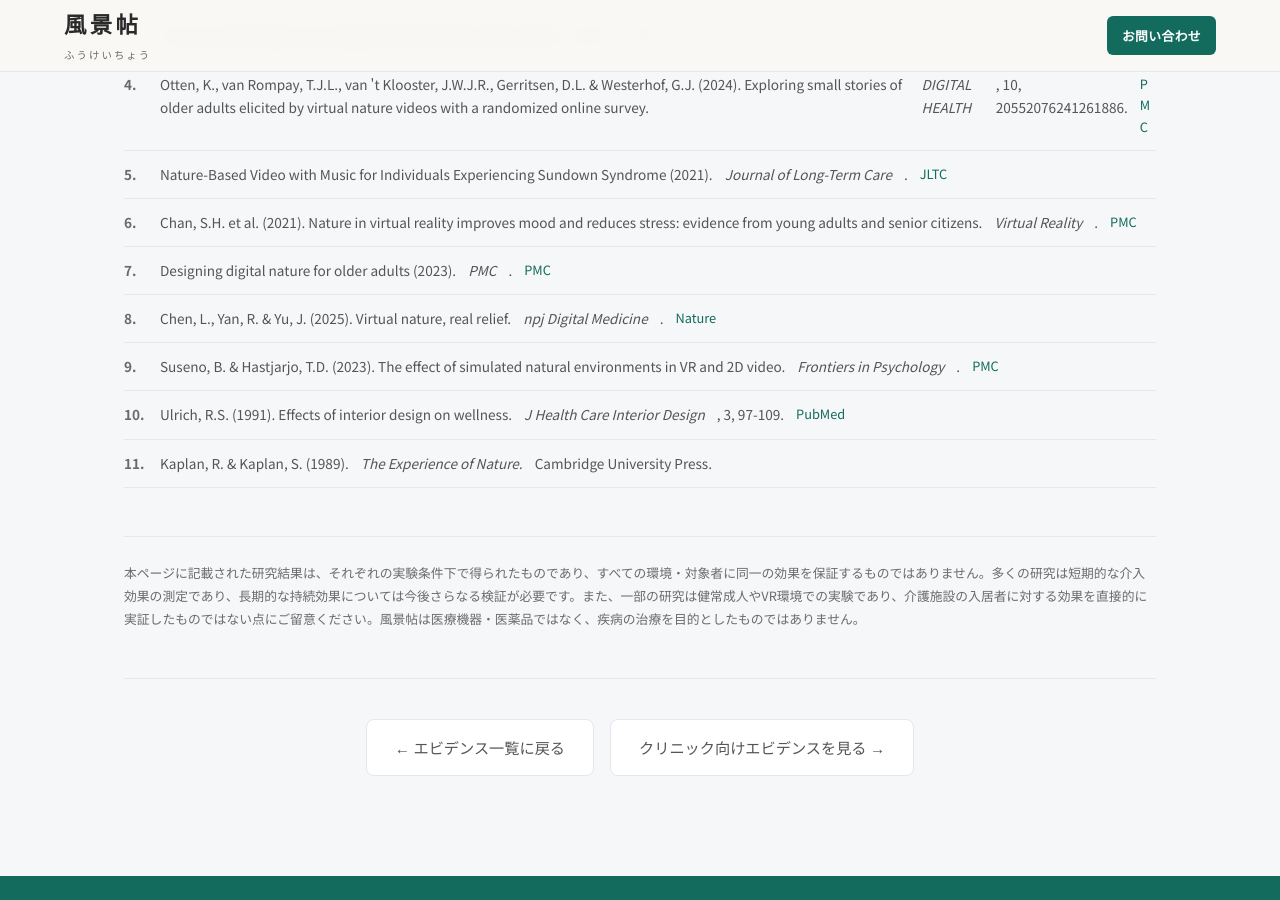
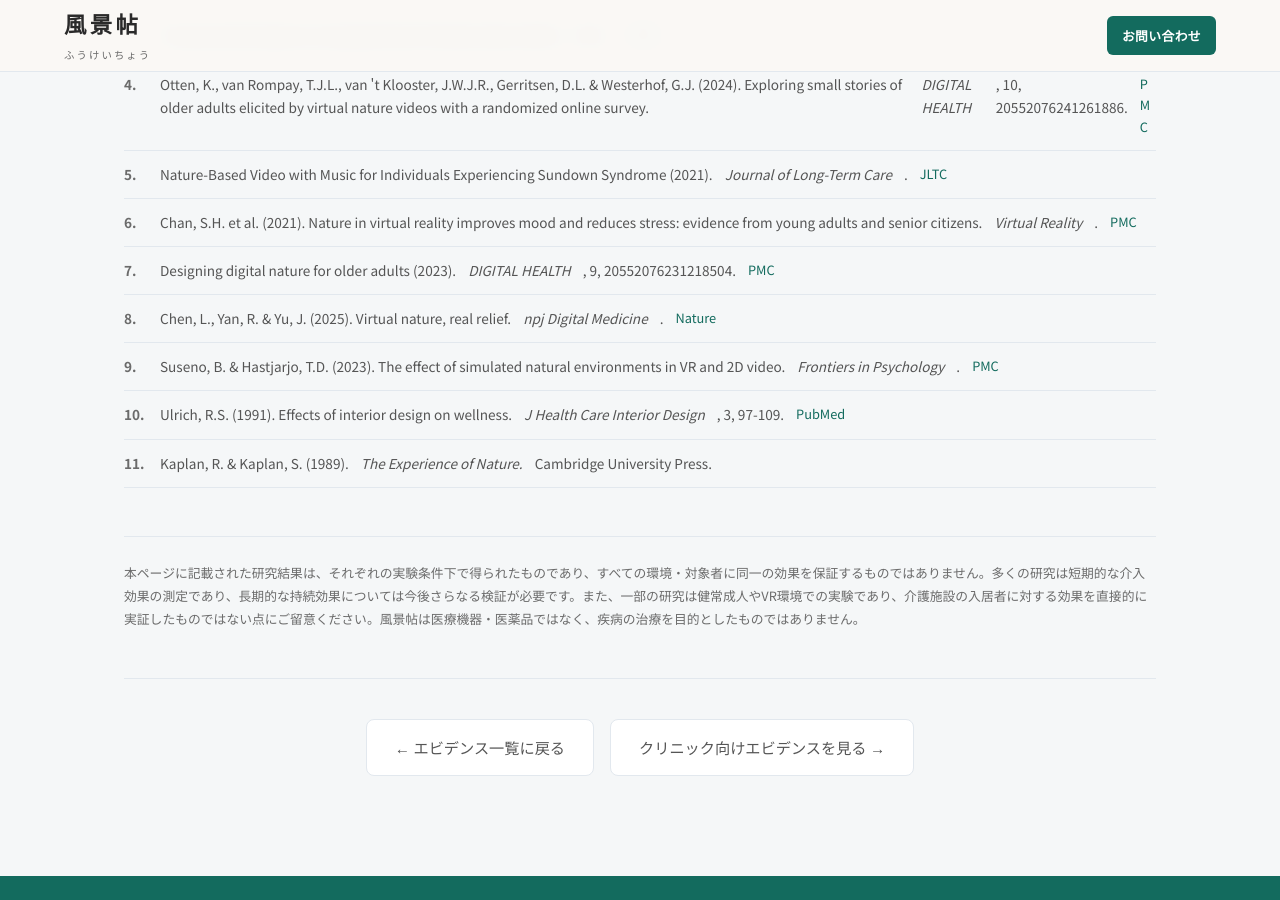
Before and after one commit to dr836gnypeq-ctrl/fukeichou-site, a Jekyll site: the page built from evidence/care.html, in a window 1280 px wide and 900 px high, scrolled down 7827 px. Built offline with Jekyll 4.4.1, drawn with Linux system fonts in a browser that asks for light colours; nearby versions of some CDN libraries.

Commit message:
care: fix journal name PMC→DIGITAL HEALTH for van Houwelingen-Snippe 2023

```diff
--- a/evidence/care.html
+++ b/evidence/care.html
@@ -212,7 +212,7 @@ description: 介護施設における自然映像の効果。認知症の不穏
 <div class="ev-ref-item">Otten, K., van Rompay, T.J.L., van 't Klooster, J.W.J.R., Gerritsen, D.L. & Westerhof, G.J. (2024). Exploring small stories of older adults elicited by virtual nature videos with a randomized online survey. <em>DIGITAL HEALTH</em>, 10, 20552076241261886. <a href="https://pmc.ncbi.nlm.nih.gov/articles/PMC11406585/" target="_blank" rel="noopener">PMC</a></div>
 <div class="ev-ref-item">Nature-Based Video with Music for Individuals Experiencing Sundown Syndrome (2021). <em>Journal of Long-Term Care</em>. <a href="https://journal.ilpnetwork.org/articles/10.31389/jltc.69" target="_blank" rel="noopener">JLTC</a></div>
 <div class="ev-ref-item">Chan, S.H. et al. (2021). Nature in virtual reality improves mood and reduces stress: evidence from young adults and senior citizens. <em>Virtual Reality</em>. <a href="https://pmc.ncbi.nlm.nih.gov/articles/PMC8617374/" target="_blank" rel="noopener">PMC</a></div>
-<div class="ev-ref-item">Designing digital nature for older adults (2023). <em>PMC</em>. <a href="https://pmc.ncbi.nlm.nih.gov/articles/PMC10695079/" target="_blank" rel="noopener">PMC</a></div>
+<div class="ev-ref-item">Designing digital nature for older adults (2023). <em>DIGITAL HEALTH</em>, 9, 20552076231218504. <a href="https://pmc.ncbi.nlm.nih.gov/articles/PMC10695079/" target="_blank" rel="noopener">PMC</a></div>
 <div class="ev-ref-item">Chen, L., Yan, R. & Yu, J. (2025). Virtual nature, real relief. <em>npj Digital Medicine</em>. <a href="https://www.nature.com/articles/s41746-025-02057-4" target="_blank" rel="noopener">Nature</a></div>
 <div class="ev-ref-item">Suseno, B. & Hastjarjo, T.D. (2023). The effect of simulated natural environments in VR and 2D video. <em>Frontiers in Psychology</em>. <a href="https://pmc.ncbi.nlm.nih.gov/articles/PMC10214952/" target="_blank" rel="noopener">PMC</a></div>
 <div class="ev-ref-item">Ulrich, R.S. (1991). Effects of interior design on wellness. <em>J Health Care Interior Design</em>, 3, 97-109. <a href="https://pubmed.ncbi.nlm.nih.gov/10123973/" target="_blank" rel="noopener">PubMed</a></div>
```
